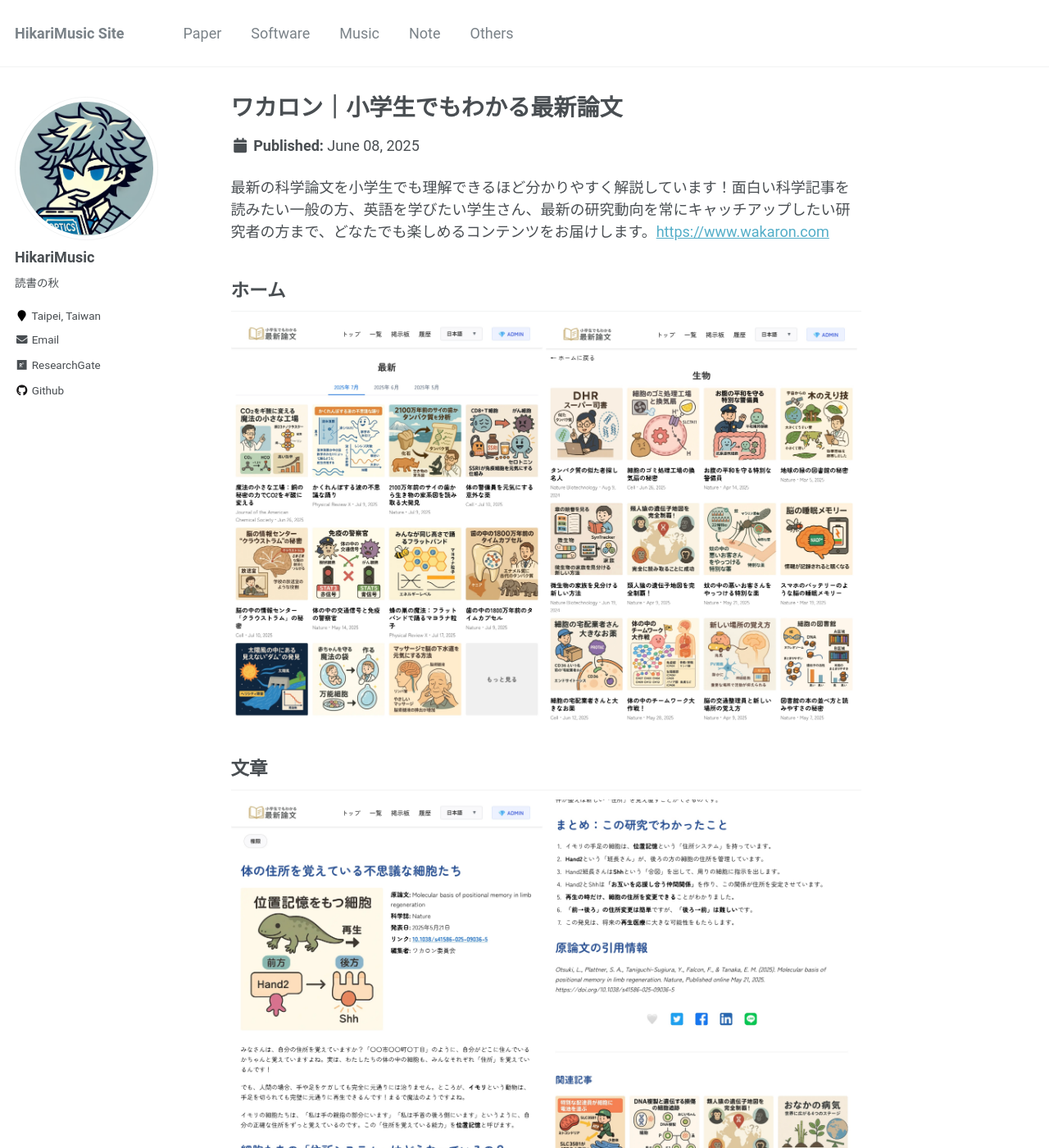
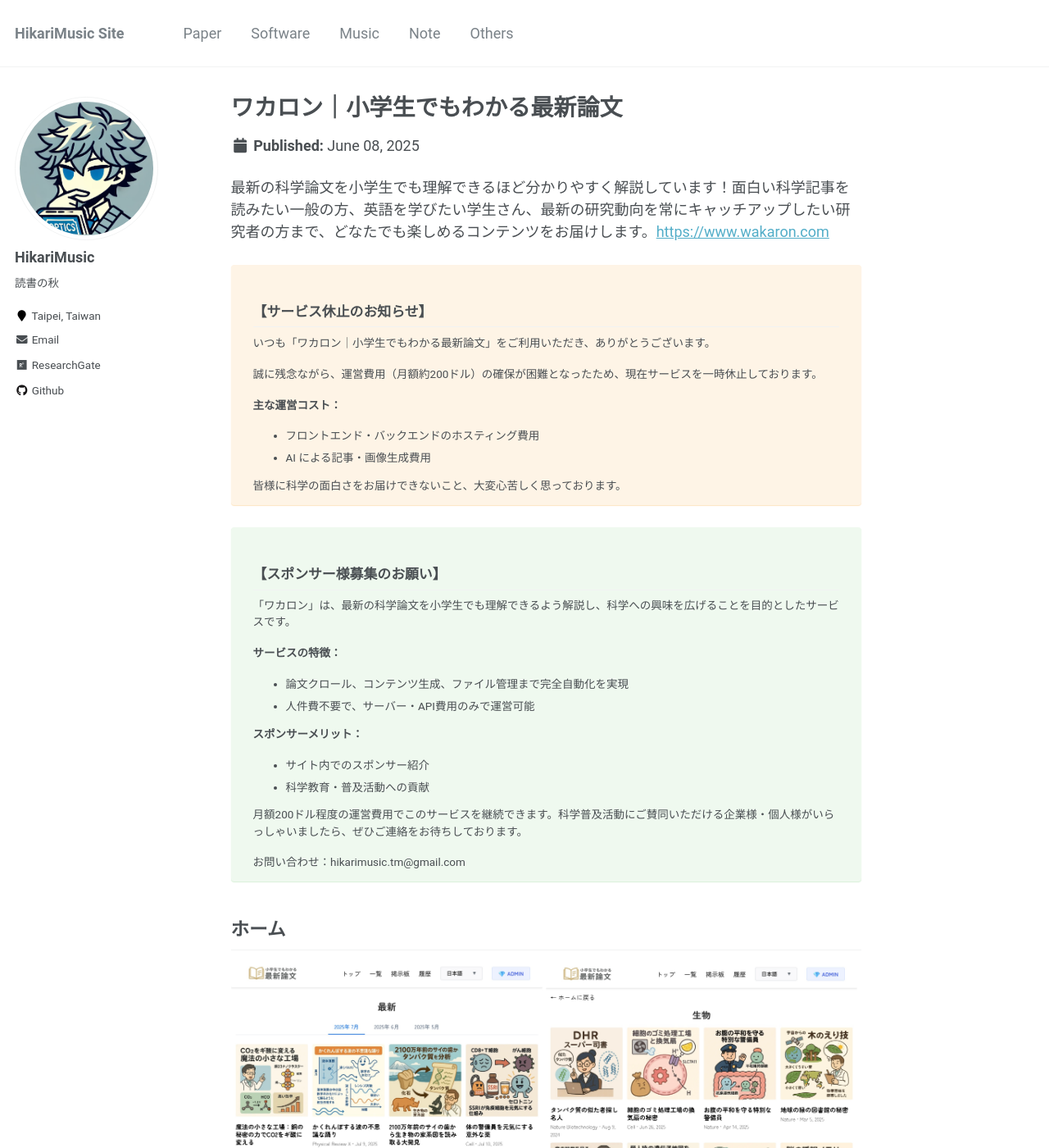
Before and after one commit to hikarimusic/hikarimusic.github.io, a Jekyll site: the page built from _others/wakaron.md, in a window 1280 px wide and 1400 px high. Shown: the whole window at 82% size. Built offline with Jekyll 4.4.1, drawn with Linux system fonts in a browser that asks for light colours; some web fonts are replaced.

Commit message:
Update wakaron.md

```diff
--- a/_others/wakaron.md
+++ b/_others/wakaron.md
@@ -8,6 +8,38 @@ toc: true
 ---
 
 最新の科学論文を小学生でも理解できるほど分かりやすく解説しています！面白い科学記事を読みたい一般の方、英語を学びたい学生さん、最新の研究動向を常にキャッチアップしたい研究者の方まで、どなたでも楽しめるコンテンツをお届けします。[https://www.wakaron.com](https://www.wakaron.com)
+
+<div class="notice--warning" markdown="1">
+## 【サービス休止のお知らせ】
+
+いつも「ワカロン｜小学生でもわかる最新論文」をご利用いただき、ありがとうございます。
+
+誠に残念ながら、運営費用（月額約200ドル）の確保が困難となったため、現在サービスを一時休止しております。
+
+**主な運営コスト：**
+- フロントエンド・バックエンドのホスティング費用
+- AI による記事・画像生成費用
+
+皆様に科学の面白さをお届けできないこと、大変心苦しく思っております。
+</div>
+
+<div class="notice--success" markdown="1">
+## 【スポンサー様募集のお願い】
+
+「ワカロン」は、最新の科学論文を小学生でも理解できるよう解説し、科学への興味を広げることを目的としたサービスです。
+
+**サービスの特徴：**
+- 論文クロール、コンテンツ生成、ファイル管理まで完全自動化を実現
+- 人件費不要で、サーバー・API費用のみで運営可能
+
+**スポンサーメリット：**
+- サイト内でのスポンサー紹介
+- 科学教育・普及活動への貢献
+
+月額200ドル程度の運営費用でこのサービスを継続できます。科学普及活動にご賛同いただける企業様・個人様がいらっしゃいましたら、ぜひご連絡をお待ちしております。
+
+お問い合わせ：hikarimusic.tm@gmail.com
+</div>
 
 ## ホーム
 
```
